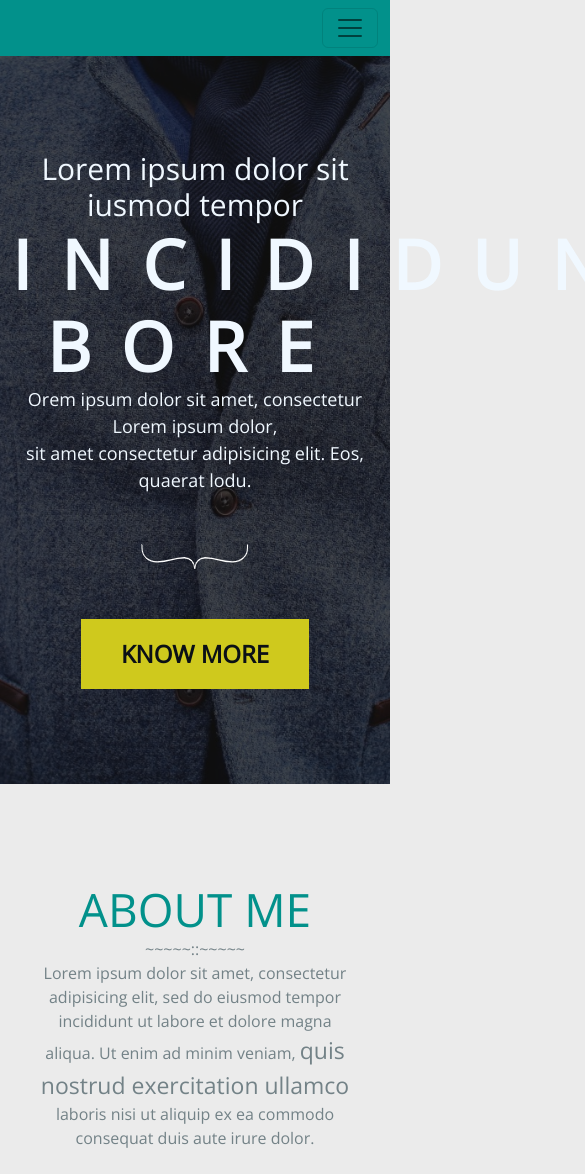
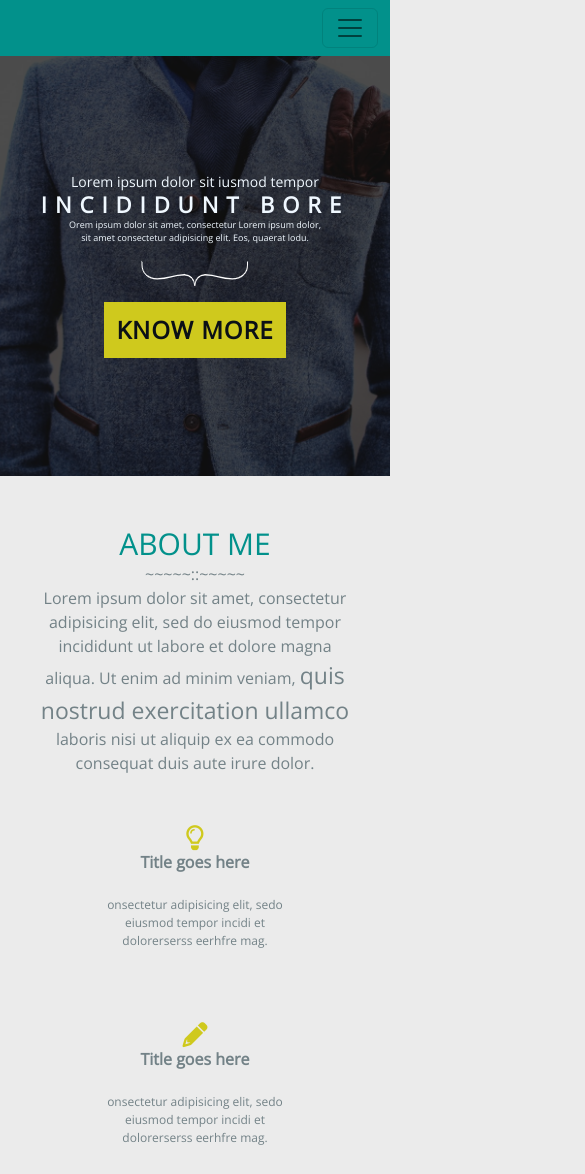
Before and after one commit to jahidmh862/bootstrap-responsibe-hw, a plain HTML site: page index.html/index.html in a window 390 px wide. Shown: the top 1174 px of the page, 585 px wide, since content can reach past the window. Drawn offline with nearby package versions, Linux system fonts and the light colour scheme.

Commit message:
Update responsive.css

```diff
--- a/index.html/Css/responsive.css
+++ b/index.html/Css/responsive.css
@@ -64,7 +64,61 @@
         border-right:none;
     }
 }
-/*
+
 @media (max-width:575.98px){
+#banner .banner_content h1 {
+    font-size: 35px;
+    letter-spacing: 10px;
+}
+    #banner .banner_content p {
+    font-size: 11px;
+}
+    #banner .banner_content h3 {
+    font-size: 19px;
+    font-weight: 400;
+}
+    #banner a {
+    padding: 12px 15px;
+    letter-spacing: 2px;
+}
+    #banner img {
+    margin: 16px auto;
+}
+    #banner {
+    height: 420px;
+}
+    #banner .banner_content h1 {
+    font-size: 22px;
+    letter-spacing: 8px;
+}
+    #banner .banner_content h3 {
+    font-size: 14px;
+}
+    #banner .banner_content p {
+    font-size: 9px;
+}
+    #banner a {
+    padding: 10px 12px;
+    letter-spacing: 1px;
+}
+    .contact_from button {
+    font-size: 14px;
+    padding: 12px 30px;
+}
+    .section_info h2 {
+    font-size: 30px;
+}
+    .about_item{
+        border: none;
+}
+    #about .section_info {
+    padding: 50px 0;
+}
+    .about_item {
+    margin-bottom: 0px;
+}
+    .about_item h3 {
+    padding: 0px 0;
+}
 
-} */
+}
```
